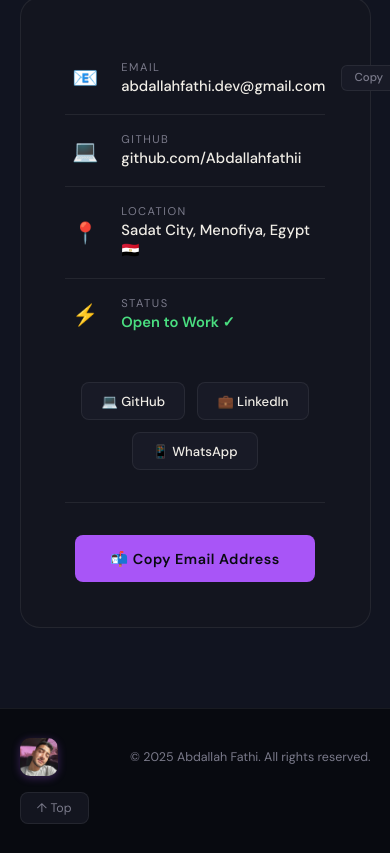
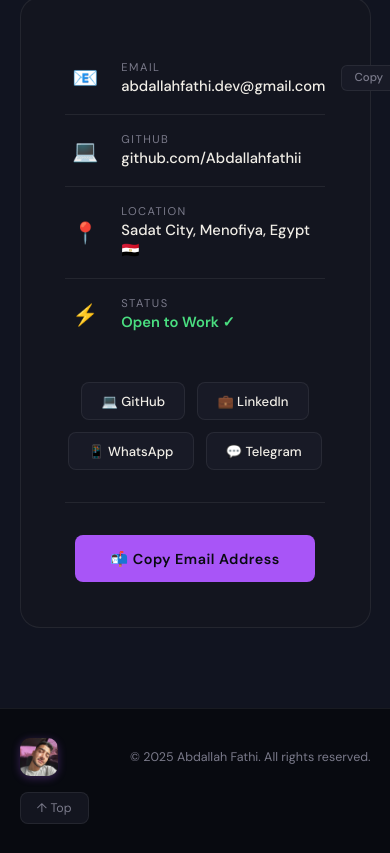
Before and after one commit to Abdallahfathii/portfolio, a React (Vite) app: page / in a window 390 px wide. Shown: the part 7837-8690 px from the top of the page. Built offline with nearby package versions, Linux system fonts and the light colour scheme; a web font is replaced by a local one.

Commit message:
Update WhatsApp and Telegram links in Contact component - WhatsApp opens mobile app on mobile devices, desktop app/web on desktop, Telegram uses correct number

```diff
--- a/src/components/Contact.jsx
+++ b/src/components/Contact.jsx
@@ -75,13 +75,51 @@
               className="social-link">
               💼 LinkedIn
             </a>
-            <a href="https://web.whatsapp.com/send?phone=+201055978799"
+            <a href="https://wa.me/201055978799"
+                onClick={(e) => {
+                  // Check if it's likely a mobile browser
+                  const isMobile = /Android|webOS|iPhone|iPad|iPod|BlackBerry|IEMobile|Opera Mini/i.test(navigator.userAgent);
+                  if (isMobile) {
+                    // For mobile, let the wa.me link handle opening the app
+                    return true;
+                  } else {
+                    // For desktop, try to open WhatsApp desktop app via custom protocol
+                    e.preventDefault();
+                    const phoneNumber = '201055978799';
+                    const whatsappAppUrl = `whatsapp://send?phone=${phoneNumber}`;
+                    const whatsappWebUrl = `https://web.whatsapp.com/send?phone=${phoneNumber}`;
 
-              target="_blank"
-              rel="noopener noreferrer"
-              className="social-link">
-              📱 WhatsApp
-            </a>
+                    // Try to open the desktop app
+                    const whatsappAppWindow = window.open(whatsappAppUrl, '_blank');
+
+                    // If the window fails to open (popup blocked) or we can't detect, fallback to web after a short delay
+                    if (!whatsappAppWindow || whatsappAppWindow.closed || typeof whatsappAppWindow.closed=='undefined') {
+                      // Likely blocked or not supported, go to web
+                      window.location.href = whatsappWebUrl;
+                    } else {
+                      // Window opened successfully, but we need to check if it actually redirected to the app
+                      // Since we can't reliably detect, we'll set a timeout to redirect to web if the app doesn't respond
+                      setTimeout(() => {
+                        if (document.hidden || !whatsappAppWindow) {
+                          // User likely didn't have the app, redirect to web
+                          window.location.href = whatsappWebUrl;
+                        }
+                      }, 2500);
+                    }
+                    return false;
+                  }
+                }}
+                target="_blank"
+                rel="noopener noreferrer"
+                className="social-link">
+                📱 WhatsApp
+              </a>
+              <a href="https://t.me/01144532613"
+                 target="_blank"
+                 rel="noopener noreferrer"
+                 className="social-link">
+                 💬 Telegram
+               </a>
 
           </div>
           <div className="cta-bar">
```
